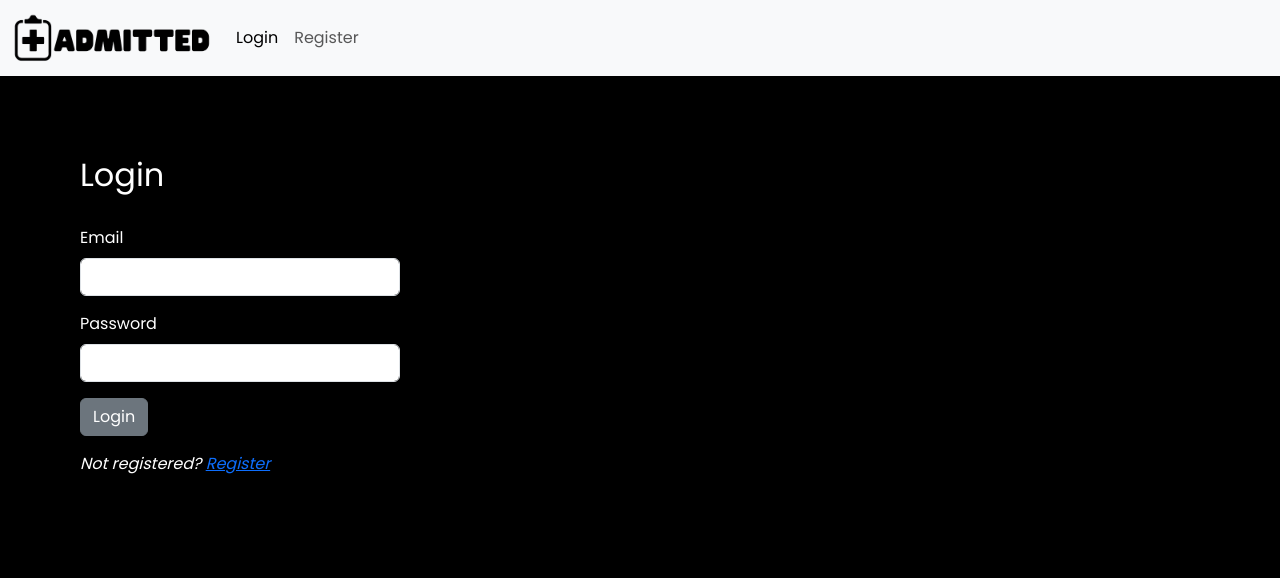
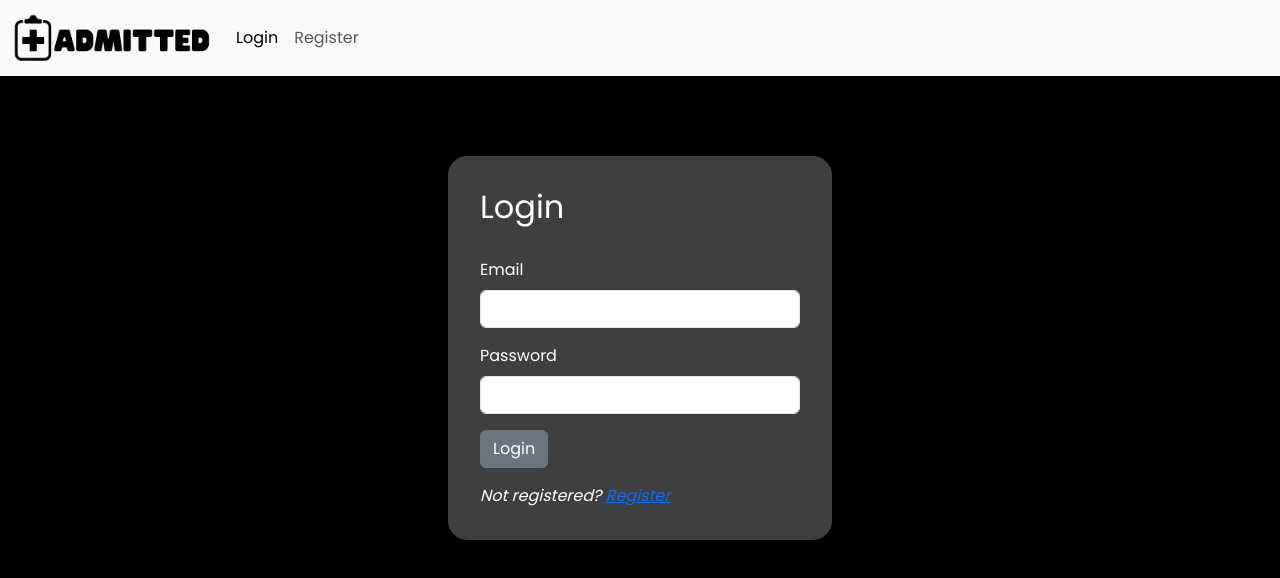
Before and after one commit to guacajoely/Admitted, a React (Create React App) app in the folder Admitted/Client/admitted/: page /login in a window 1280 px wide. Shown: the top 578 px of the page. Built offline with nearby package versions, Linux system fonts and the light colour scheme; a web font is replaced by a local one.

Commit message:
CSS changes to forms

```diff
--- a/Admitted/Client/admitted/src/Components/Dashboard/Dashboard.css
+++ b/Admitted/Client/admitted/src/Components/Dashboard/Dashboard.css
@@ -88,6 +88,10 @@ body{
     margin: 1em 0;
 }
 
+.left-side{
+    min-width: fit-content;
+}
+
 .right-side, .med-tracker, .dose-response{
     color: white;
     display: flex;
@@ -133,8 +137,12 @@ th:last-child, td:last-child{
 }
 
 .form {
-    margin: 5em;
+    margin: 5em auto;
     color: white;
+    background-color: rgb(63, 63, 63);
+    padding: 2em;
+    border-radius: 5%;
+    width: fit-content;
 }
 
 .number-input{
--- a/Admitted/Client/admitted/src/Components/Login.js
+++ b/Admitted/Client/admitted/src/Components/Login.js
@@ -24,8 +24,6 @@ export default function Login({ setIsLoggedIn }) {
     };
 
     return (
-
-
             <Form className="form" onSubmit={loginSubmit}>
             <h2 style={{marginBottom:"2rem"}} className="login-form-title">Login</h2>
                 <fieldset>
--- a/Admitted/Client/admitted/src/Components/MedDose/MedDoseTracker.js
+++ b/Admitted/Client/admitted/src/Components/MedDose/MedDoseTracker.js
@@ -110,7 +110,7 @@ export const MedDoseTracker = ({ admissionId }) => {
                             </div>
 
                             :
-                            <div>you don't have any doses of this medication on record</div>
+                            <div>Please add a dose to this medication's dose <br></br> history in order to track your next available.</div>
 
                         :
 
```
